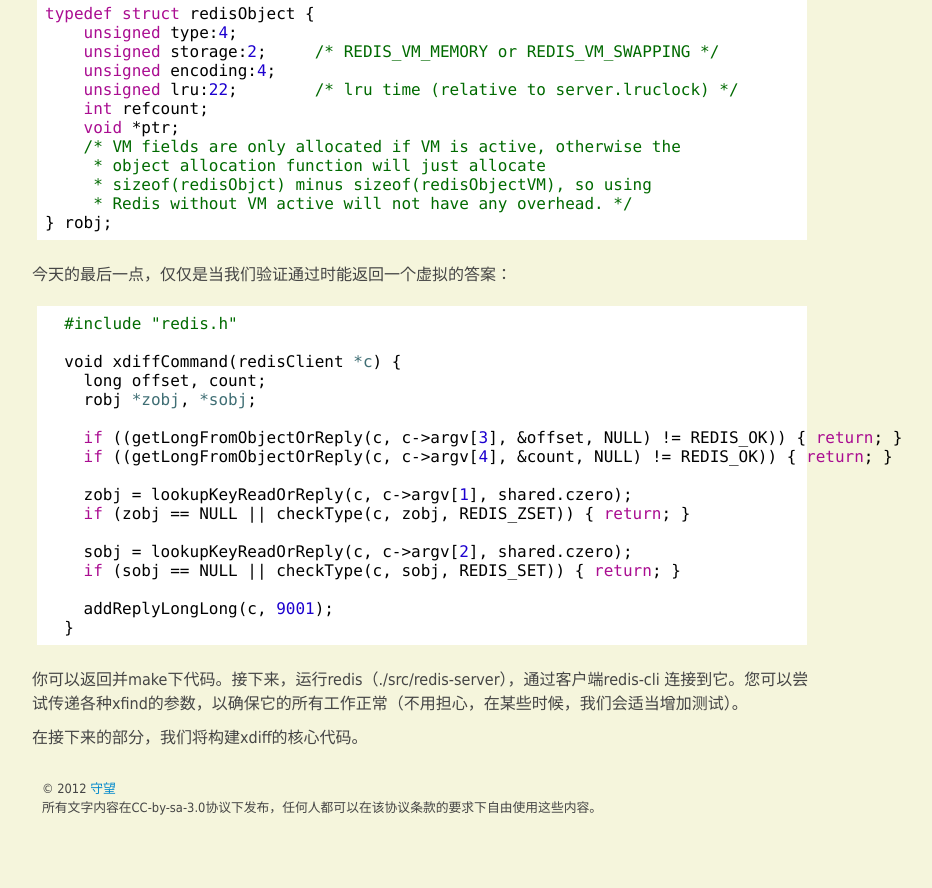
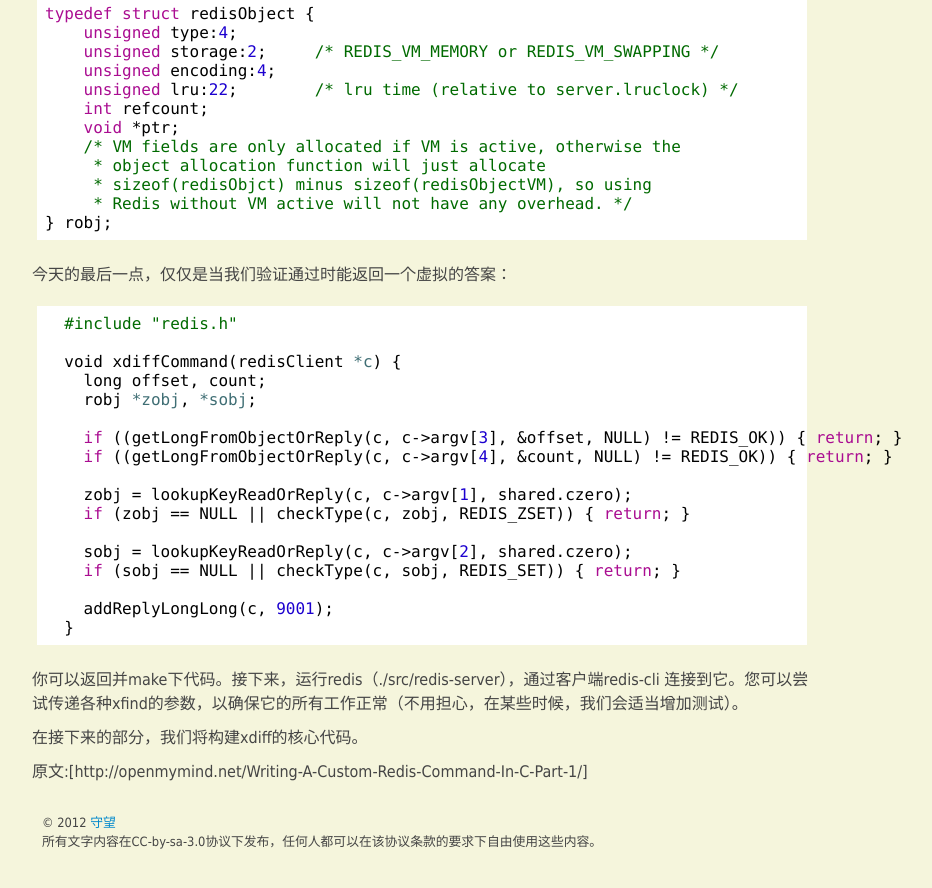
Before and after one commit to hopestar/hopestar.github.com, a Jekyll site: the page built from _posts/2013-7-10-writing_a_custom_redis_command_in_C_part_1.md, in a window 1280 px wide and 900 px high, scrolled down 2487 px. Shown: the top 888 px of the window, without its empty margins (218-1150 px from the left). Built offline with Jekyll 4.4.1, drawn with Linux system fonts in a browser that asks for light colours; Markdown is read by kramdown in place of the engine named in the settings; before the commit the page ends 3353 px from its top, so only the background shows below that.

Commit message:
Update and rename 2013-7-10-writing_a_custom_redis_command_in_C.md to 2013-7-10-writing_a_custom_redis_command_in_C_part_1.md

```diff
--- a/_posts/2013-7-10-writing_a_custom_redis_command_in_C.md
+++ b/_posts/2013-7-10-writing_a_custom_redis_command_in_C_part_1.md
@@ -1,6 +1,6 @@
 ---
 layout: default
-title: 用C编写自定义的redis命令
+title: 用C编写自定义的redis命令- part-1
 ---
 
 不久前，我们发现自己在需要一个ZDIFF 的Redis命令。我们可以像我们其他的代码一样在Lua中实现，但为什么不直接在Redis中实现呢？ Redis的伟大的事情之一是有一个干净的代码库，即使对于像我这样的一个非常生疏的C程序员来说。
@@ -139,3 +139,5 @@ redisObjects（robj）是基本的对象结构。它包装底层的数据结构
 你可以返回并make下代码。接下来，运行redis（./src/redis-server），通过客户端redis-cli 连接到它。您可以尝试传递各种xfind的参数，以确保它的所有工作正常（不用担心，在某些时候，我们会适当增加测试）。
 
 在接下来的部分，我们将构建xdiff的核心代码。
+
+原文:[http://openmymind.net/Writing-A-Custom-Redis-Command-In-C-Part-1/]
```
